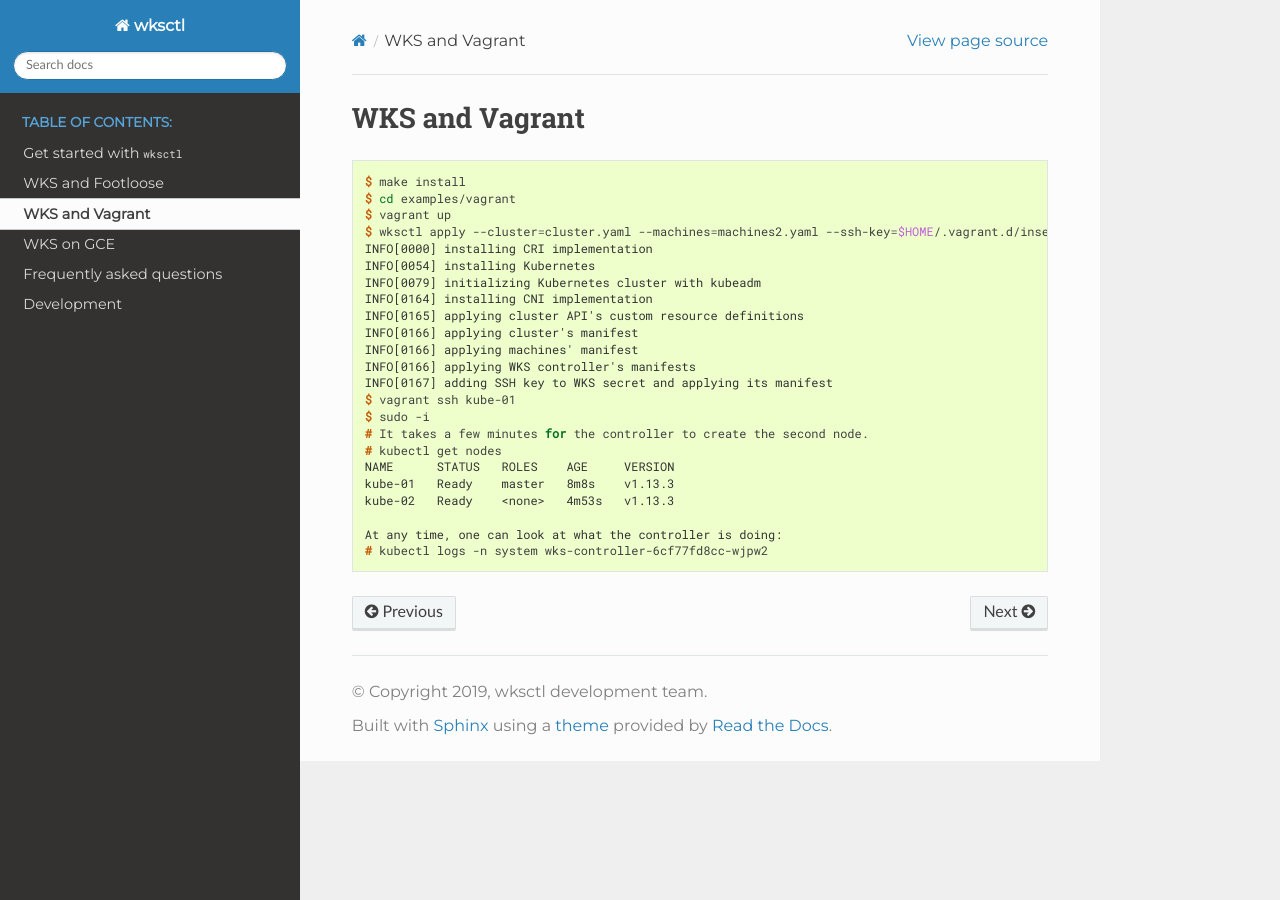
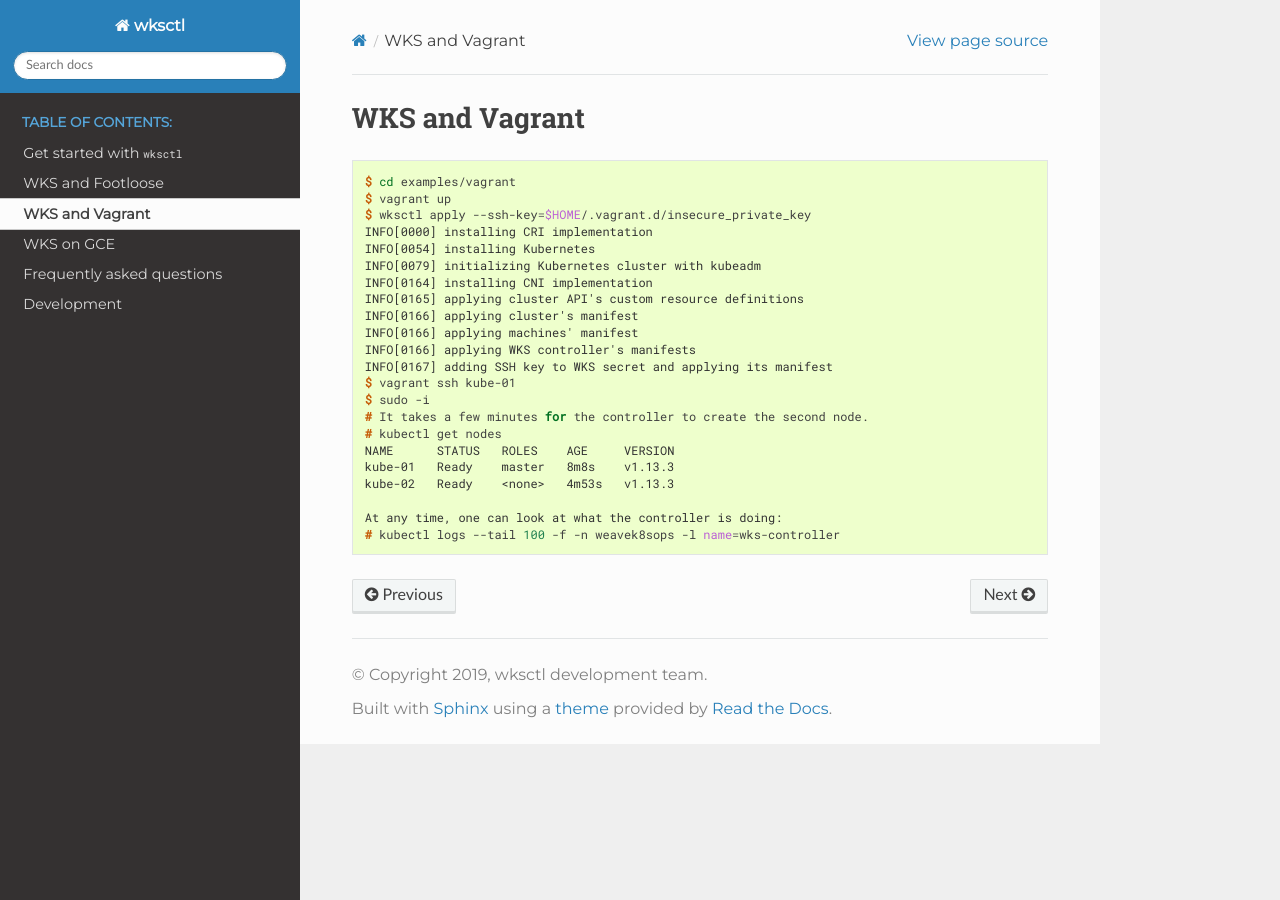
Before and after one commit to weaveworks/wksctl, a Sphinx documentation site: the page built from docs/wks-and-vagrant.md, in a window 1280 px wide. Built offline with Sphinx 7.4.7 and the Read the Docs theme 2.0.0, drawn with Linux system fonts in a browser that asks for light colours.

Commit message:
Update vagrant example

````diff
--- a/docs/wks-and-vagrant.md
+++ b/docs/wks-and-vagrant.md
@@ -1,10 +1,9 @@
 # WKS and Vagrant
 
 ```console
-$ make install
 $ cd examples/vagrant
 $ vagrant up
-$ wksctl apply --cluster=cluster.yaml --machines=machines2.yaml --ssh-key=$HOME/.vagrant.d/insecure_private_key
+$ wksctl apply --ssh-key=$HOME/.vagrant.d/insecure_private_key
 INFO[0000] installing CRI implementation
 INFO[0054] installing Kubernetes
 INFO[0079] initializing Kubernetes cluster with kubeadm
@@ -23,5 +22,5 @@ kube-01   Ready    master   8m8s    v1.13.3
 kube-02   Ready    <none>   4m53s   v1.13.3
 
 At any time, one can look at what the controller is doing:
-# kubectl logs -n system wks-controller-6cf77fd8cc-wjpw2
+# kubectl logs --tail 100 -f -n weavek8sops -l name=wks-controller
 ```
````
Also changed, not shown: 2 other files.
